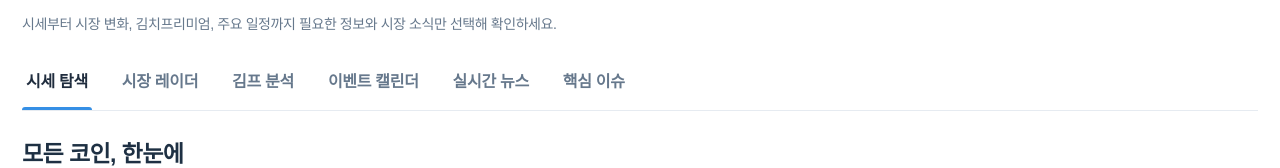
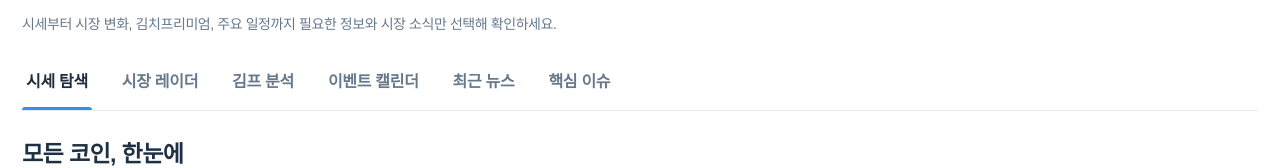
Before and after one commit to orbit-box/82coin, a Next.js app: page /market in a window 1280 px wide. Shown: the part 191-359 px from the top of the page. Built offline with nearby package versions, Linux system fonts and the light colour scheme; no server answers; a web font is replaced by a local one.

Commit message:
fix(market): label data coverage and source limitations accurately

```diff
--- a/components/MarketWorkspace.tsx
+++ b/components/MarketWorkspace.tsx
@@ -7,12 +7,12 @@ import MarketNews from "./MarketNews";
 type Mode="coins"|"radar"|"premium"|"calendar"|"live"|"issues";
 type Coin={ticker:string;name:string;krwPrice:number;change24h:number;premium:number|null;foreignPrice:number|null;foreignMarket?:string|null;premiumStatus?:"verified"|"excluded"|"unavailable";volume24hKrw:number};
 type Event={id:string;category:string;title:string;dateLabel:string;timeLabel:string;source:string;url:string};
-const sections:{id:Mode;name:string}[]=[{id:"coins",name:"시세 탐색"},{id:"radar",name:"시장 레이더"},{id:"premium",name:"김프 분석"},{id:"calendar",name:"이벤트 캘린더"},{id:"live",name:"실시간 뉴스"},{id:"issues",name:"핵심 이슈"}];
+const sections:{id:Mode;name:string}[]=[{id:"coins",name:"시세 탐색"},{id:"radar",name:"시장 레이더"},{id:"premium",name:"김프 분석"},{id:"calendar",name:"이벤트 캘린더"},{id:"live",name:"최근 뉴스"},{id:"issues",name:"핵심 이슈"}];
 const fmt=(v:number)=>v>=100?Math.round(v).toLocaleString("ko-KR"):v.toLocaleString("ko-KR",{maximumFractionDigits:5});
 export default function MarketWorkspace(){
 const[premiumSort,setPremiumSort]=useState<"premium"|"domestic"|"foreign"|"converted"|"change">("premium"),[premiumAsc,setPremiumAsc]=useState(false);const[mode,setMode]=useState<Mode>("coins"),[coins,setCoins]=useState<Coin[]>([]),[updated,setUpdated]=useState(""),[source,setSource]=useState(""),[fx,setFx]=useState<number|null>(null),[error,setError]=useState(false),[filter,setFilter]=useState(""),[calendar,setCalendar]=useState<"economy"|"coin">("economy"),[events,setEvents]=useState<Event[]>([]),[notices,setNotices]=useState<Array<{id:string;title:string;url:string;source:string;publishedAt:string;type:string}>>([]);
 useEffect(()=>{const fragment=window.location.hash;if(fragment==="#all-coins")setMode("coins");else if(fragment==="#radar")setMode("radar");else if(fragment==="#premium")setMode("premium");else if(fragment==="#calendar")setMode("calendar");else if(fragment==="#live")setMode("live");else if(fragment==="#issues")setMode("issues")},[]);
-useEffect(()=>{let alive=true;const load=async()=>{try{const r=await fetch("/api/markets",{cache:"no-store"});if(!r.ok)throw Error("market unavailable");const j=await r.json();if(alive){setCoins(j.coins||[]);setUpdated(j.updatedAt||"");setSource(j.foreignSource||"");setFx(typeof j.usdKrw==="number"?j.usdKrw:null);setError(false)}}catch{if(alive)setError(true)}};load();const timer=setInterval(load,60000);return()=>{alive=false;clearInterval(timer)}},[]);
+useEffect(()=>{let alive=true;const load=async()=>{try{const r=await fetch("/api/markets",{cache:"no-store"});if(!r.ok)throw Error("market unavailable");const j=await r.json();if(alive){setCoins(j.coins||[]);setUpdated(j.sourceUpdatedAt||j.updatedAt||"");setSource(j.foreignSource||"");setFx(typeof j.usdKrw==="number"?j.usdKrw:null);setError(Boolean(j.stale))}}catch{if(alive)setError(true)}};load();const timer=setInterval(load,60000);return()=>{alive=false;clearInterval(timer)}},[]);
 useEffect(()=>{let active=true;Promise.allSettled(["/api/economic-calendar","/api/coin-notices"].map(p=>fetch(p).then(r=>r.json()))).then(results=>{if(!active)return;if(results[0].status==="fulfilled")setEvents(results[0].value.items||[]);if(results[1].status==="fulfilled")setNotices(results[1].value.items||[])});return()=>{active=false}},[]);
 const filtered=useMemo(()=>coins.filter(c=>c.premium!==null&&c.foreignPrice!==null&&Number.isFinite(c.premium)&&(!filter||c.ticker.toLowerCase().includes(filter.toLowerCase())||c.name.includes(filter))).sort((a,b)=>{const val=(c:Coin)=>premiumSort==="domestic"?c.krwPrice:premiumSort==="foreign"?(c.foreignPrice||0):premiumSort==="converted"?(c.foreignPrice||0)*(fx||0):premiumSort==="change"?c.change24h:(c.premium||0);return (val(a)-val(b))*(premiumAsc?1:-1)}),[coins,filter,premiumSort,premiumAsc,fx]);
 const choose=(next:Mode)=>{setMode(next);window.history.replaceState(null,"","#"+(next==="coins"?"all-coins":next))};
```
